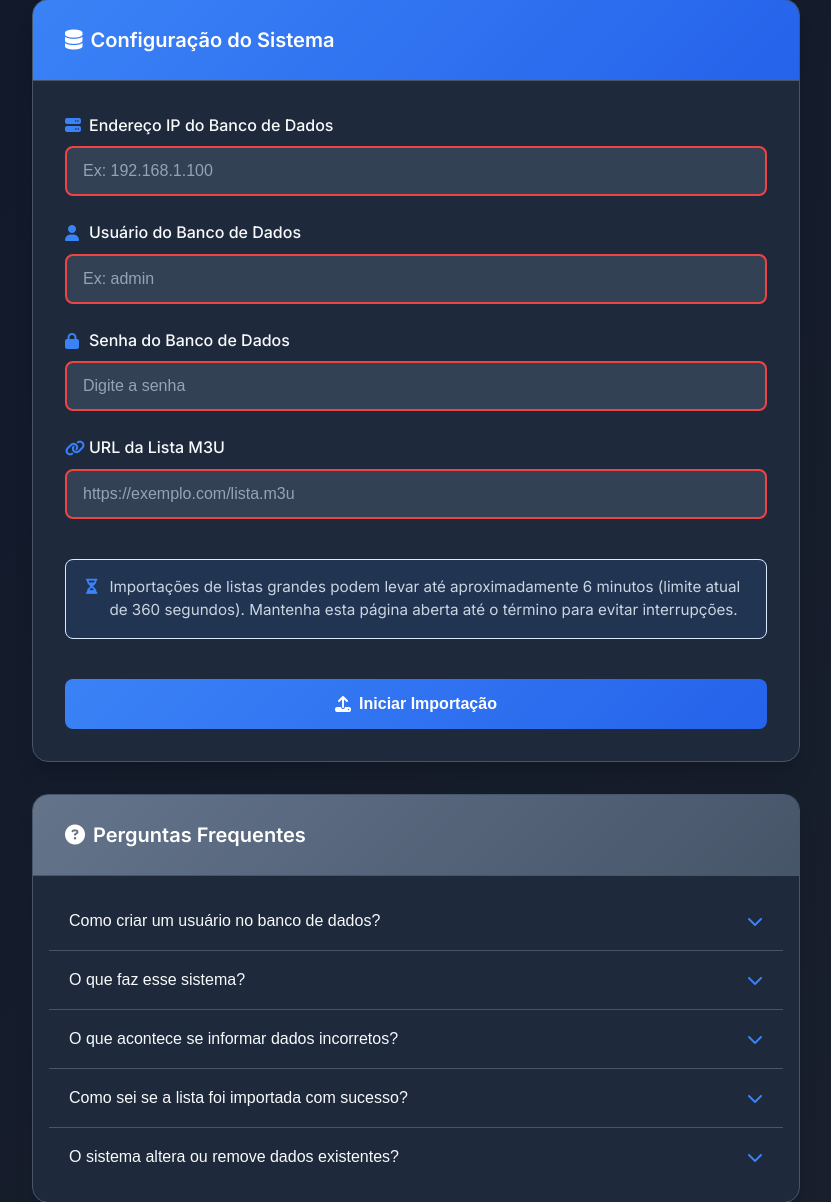
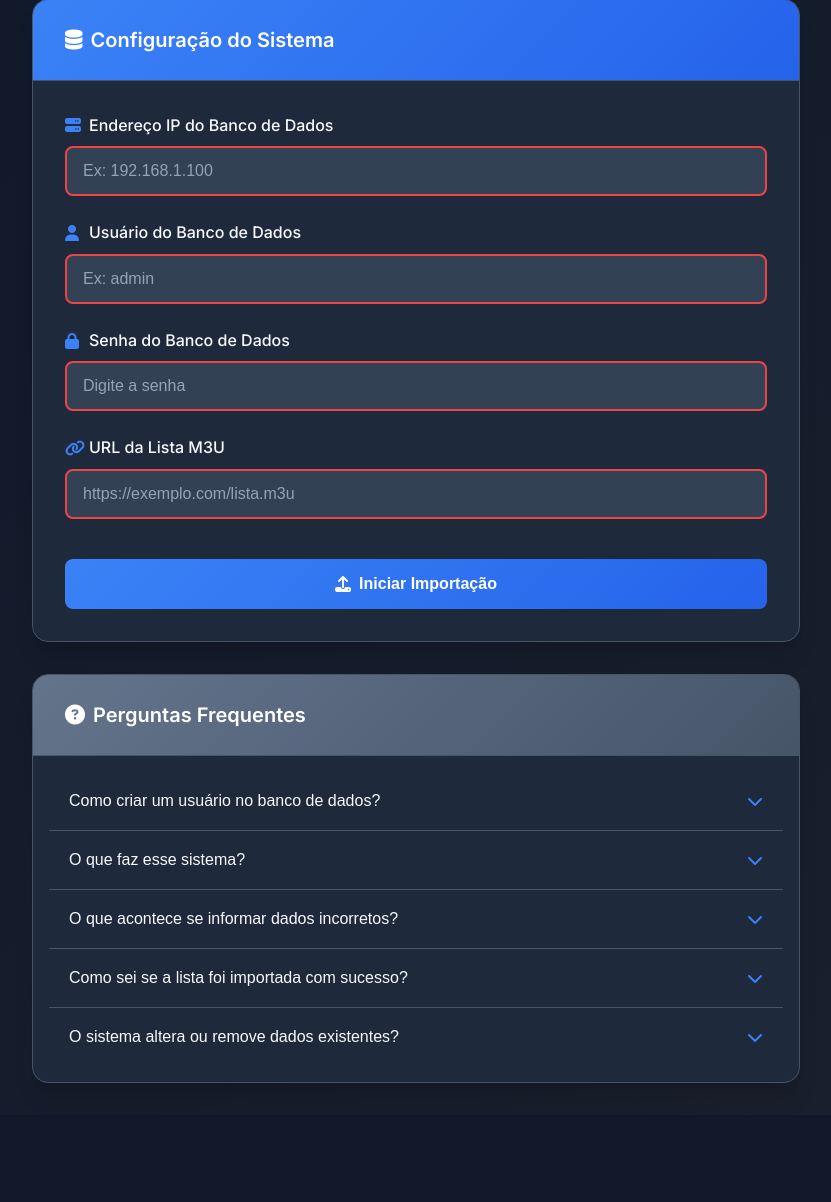
Before and after one commit to cduarte/importadordecanais, a PHP site: page /form_import_canais.php in a window 1280 px wide. Shown: the part 219-1421 px from the top of the page, without its empty margins (224-1055 px from the left). After the commit the page ends 1302 px from the top, so only its background shows below. Run offline with PHP 8.4, Linux system fonts and the light colour scheme.

Commit message:
remocao mensagem

```diff
--- a/cliente/form_import_canais.php
+++ b/cliente/form_import_canais.php
@@ -180,25 +180,6 @@ if ($_SERVER['REQUEST_METHOD'] === 'POST') {
         .form-grid {
             display: grid;
             gap: 1.5rem;
-        }
-
-        .timeout-hint {
-            display: flex;
-            align-items: flex-start;
-            gap: 0.75rem;
-            margin: 1rem 0 0;
-            padding: 1rem 1.25rem;
-            background: rgba(59, 130, 246, 0.12);
-            border: 1px solid var(--primary-light);
-            border-radius: var(--radius-md);
-            color: var(--text-secondary);
-            font-size: 0.95rem;
-            line-height: 1.5;
-        }
-
-        .timeout-hint i {
-            color: var(--primary-color);
-            margin-top: 0.2rem;
         }
 
         .form-group {
@@ -673,15 +654,6 @@ if ($_SERVER['REQUEST_METHOD'] === 'POST') {
                                placeholder="https://exemplo.com/lista.m3u">
                     </div>
 
-                    <div class="timeout-hint">
-                        <i class="fas fa-hourglass-half"></i>
-                        <span>
-                            Importações de listas grandes podem levar até aproximadamente <?= $maxWaitMinutes ?>
-                            <?= $maxWaitMinutes === 1 ? 'minuto' : 'minutos' ?> (limite atual de <?= $timeout ?> segundos).
-                            Mantenha esta página aberta até o término para evitar interrupções.
-                        </span>
-                    </div>
-
                     <button type="submit" class="submit-btn" id="submitBtn">
                         <i class="fas fa-upload"></i>
                         Iniciar Importação
```
